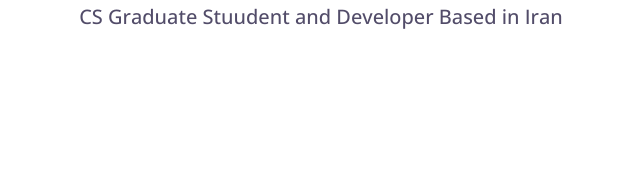
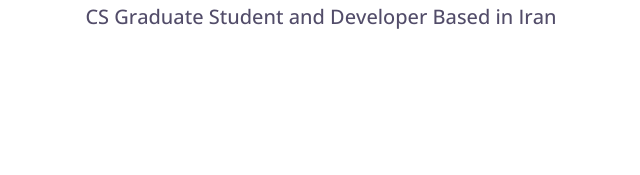
Before and after one commit to p-ndr/portfolio-shecodes-responsive, a plain HTML site: page index.html in a window 1280 px wide. Shown: the part 363-538 px from the top of the page, 319-959 px from the left. Drawn offline with nearby package versions, Linux system fonts and the light colour scheme.

Commit message:
Do please tell me why I made such a typo?

```diff
--- a/index.html
+++ b/index.html
@@ -92,7 +92,7 @@
                 <div class="fontsize-30">Hi I'm</div>
                 <div class="fontsize-50 fontweight-500">Parnian</div>
                 <h1 class="fontsize-20 opacity-8 mt-2">
-                  CS Graduate Stuudent and Developer Based in Iran
+                  CS Graduate Student and Developer Based in Iran
                 </h1>
               </div>
             </div>
```
